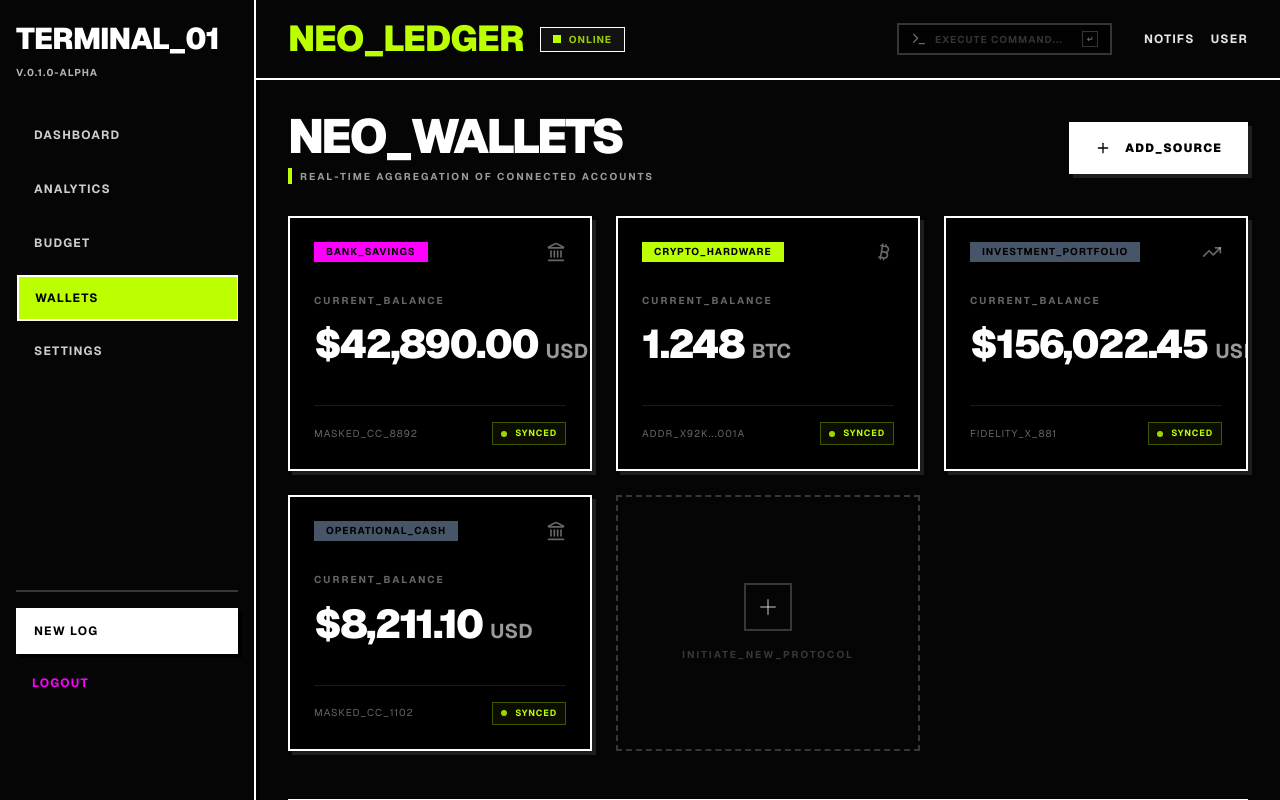
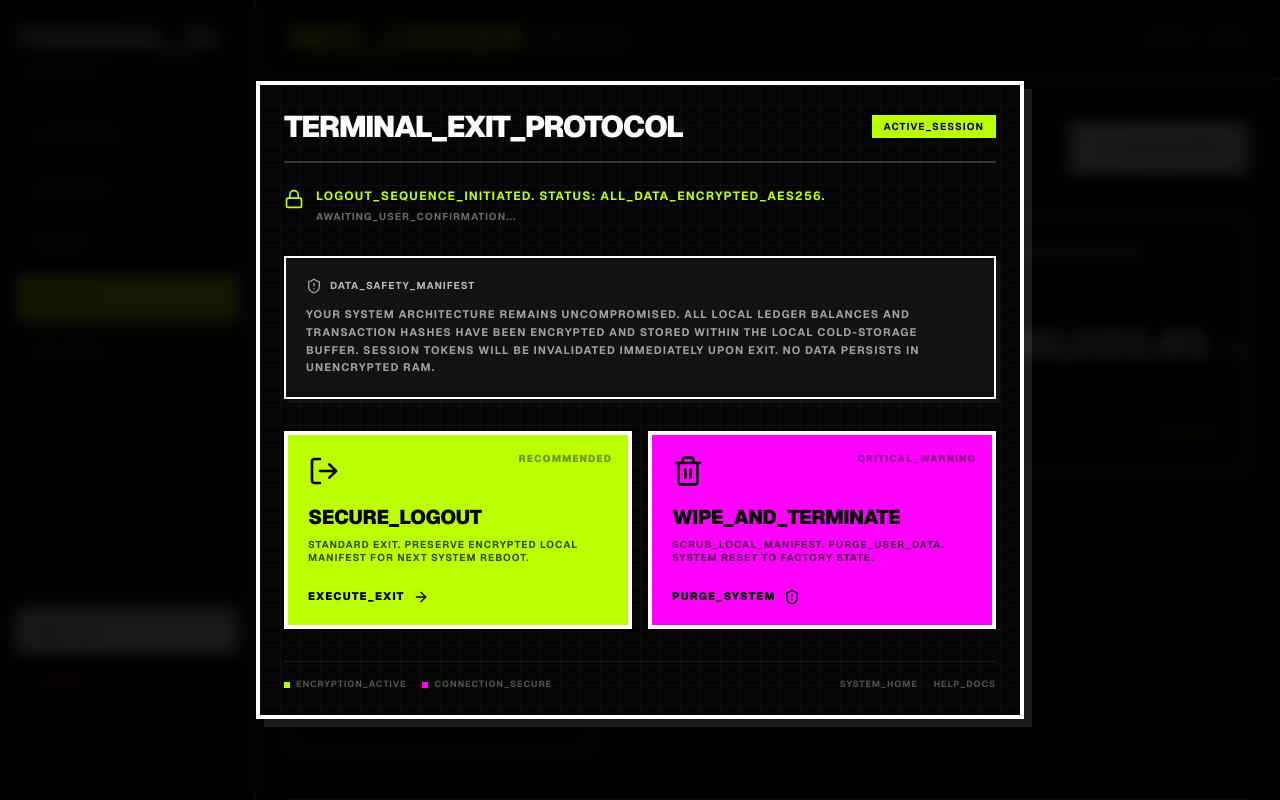
Before and after one commit to Knoxzen/neo_ledger, a Next.js app: page /wallets in a window 1280 px wide. Both pictures are taken after a click on the button "LOGOUT". Built offline with nearby package versions, Linux system fonts and the light colour scheme; no server answers.

Commit message:
feat: add LogoutModal and integrate into DashboardChrome UI

```diff
--- /dev/null
+++ b/components/LogoutModal.tsx
@@ -0,0 +1,164 @@
+'use client';
+
+import { motion, AnimatePresence } from 'framer-motion';
+import { LogOut, Trash2, ShieldAlert, Lock, ArrowRight } from 'lucide-react';
+import { useAuth } from '@/hooks/useAuth';
+import { db } from '@/services/db.service';
+
+interface LogoutModalProps {
+  isOpen: boolean;
+  onClose: () => void;
+}
+
+export function LogoutModal({ isOpen, onClose }: LogoutModalProps) {
+  const { logout } = useAuth();
+
+  const handleSecureLogout = () => {
+    logout();
+    onClose();
+  };
+
+  const handleWipeAndTerminate = async () => {
+    // 1. Wipe Local Database
+    try {
+      await db.delete();
+      // 2. Clear tokens and redirect
+      logout();
+      onClose();
+    } catch (error) {
+      console.error('FAILED_TO_PURGE_LOCAL_DATA', error);
+    }
+  };
+
+  return (
+    <AnimatePresence>
+      {isOpen && (
+        <div className="fixed inset-0 z-[100] flex items-center justify-center p-4">
+          {/* Backdrop */}
+          <motion.div
+            initial={{ opacity: 0 }}
+            animate={{ opacity: 1 }}
+            exit={{ opacity: 0 }}
+            onClick={onClose}
+            className="absolute inset-0 bg-black/90 backdrop-blur-sm"
+          />
+
+          {/* Modal Container */}
+          <motion.div
+            initial={{ scale: 0.9, opacity: 0, y: 20 }}
+            animate={{
+              scale: 1,
+              opacity: 1,
+              y: 0,
+              transition: {
+                type: "spring",
+                stiffness: 400,
+                damping: 30
+              }
+            }}
+            exit={{ scale: 0.9, opacity: 0, y: 20 }}
+            className="relative w-full max-w-3xl border-4 border-white bg-[#050505] p-6 shadow-[8px_8px_0px_0px_rgba(255,255,255,0.1)] overflow-hidden"
+          >
+            {/* Grid Overlay */}
+            <div className="pointer-events-none absolute inset-0 opacity-[0.03]"
+                 style={{ backgroundImage: 'linear-gradient(#fff 1px, transparent 1px), linear-gradient(90deg, #fff 1px, transparent 1px)', backgroundSize: '20px 20px' }} />
+
+            {/* Header */}
+            <div className="relative z-10 flex items-center justify-between border-b-2 border-white/20 pb-4">
+              <h2 className="text-2xl font-black tracking-tighter sm:text-3xl uppercase font-mono">
+                TERMINAL_EXIT_PROTOCOL
+              </h2>
+              <div className="bg-[#BBFF00] px-3 py-1 text-[10px] font-bold tracking-widest text-black">
+                ACTIVE_SESSION
+              </div>
+            </div>
+
+            {/* Status Section */}
+            <div className="relative z-10 mt-6 flex items-start gap-3">
+              <Lock className="mt-0.5 size-5 text-[#BBFF00] shrink-0" />
+              <div className="space-y-1">
+                <p className="text-[12px] font-bold tracking-widest text-[#BBFF00] uppercase font-mono">
+                  LOGOUT_SEQUENCE_INITIATED. STATUS: ALL_DATA_ENCRYPTED_AES256.
+                </p>
+                <p className="text-[10px] font-bold tracking-widest text-white/40 uppercase font-mono">
+                  AWAITING_USER_CONFIRMATION...
+                </p>
+              </div>
+            </div>
+
+            {/* Data Safety Manifest Box */}
+            <div className="relative z-10 mt-8 border-2 border-white bg-[#121212] p-5 shadow-[4px_4px_0px_0px_rgba(255,255,255,0.05)]">
+              <div className="flex items-center gap-2 mb-3">
+                <ShieldAlert className="size-4 text-white/60" />
+                <span className="text-[10px] font-bold tracking-widest text-white/70 uppercase font-mono">
+                  DATA_SAFETY_MANIFEST
+                </span>
+              </div>
+              <p className="text-[11px] leading-relaxed font-bold tracking-widest text-white/60 uppercase font-mono">
+                YOUR SYSTEM ARCHITECTURE REMAINS UNCOMPROMISED. ALL LOCAL LEDGER BALANCES AND
+                TRANSACTION HASHES HAVE BEEN ENCRYPTED AND STORED WITHIN THE LOCAL COLD-STORAGE
+                BUFFER. SESSION TOKENS WILL BE INVALIDATED IMMEDIATELY UPON EXIT. NO DATA PERSISTS
+                IN UNENCRYPTED RAM.
+              </p>
+            </div>
+
+            {/* Choice Blocks */}
+            <div className="relative z-10 mt-8 grid grid-cols-1 gap-4 sm:grid-cols-2">
+              {/* Secure Logout Block */}
+              <button
+                onClick={handleSecureLogout}
+                className="group relative flex flex-col items-start border-4 border-white bg-[#BBFF00] p-5 text-black transition-all hover:translate-x-[-2px] hover:translate-y-[-2px] hover:shadow-[8px_8px_0px_0px_rgba(255,255,255,0.1)] active:translate-x-0 active:translate-y-0 active:shadow-none"
+              >
+                <div className="absolute right-4 top-4 text-[10px] font-black tracking-widest opacity-40">
+                  RECOMMENDED
+                </div>
+                <LogOut className="mb-4 size-8" />
+                <h3 className="text-xl font-black tracking-tight uppercase font-mono">SECURE_LOGOUT</h3>
+                <p className="mt-2 text-left text-[10px] font-bold leading-tight tracking-widest opacity-70 uppercase font-mono">
+                  STANDARD EXIT. PRESERVE ENCRYPTED LOCAL MANIFEST FOR NEXT SYSTEM REBOOT.
+                </p>
+                <div className="mt-6 flex items-center gap-2 text-[11px] font-black tracking-widest uppercase font-mono">
+                  EXECUTE_EXIT <ArrowRight className="size-4" />
+                </div>
+              </button>
+
+              {/* Wipe & Terminate Block */}
+              <button
+                onClick={handleWipeAndTerminate}
+                className="group relative flex flex-col items-start border-4 border-white bg-[#FF00FF] p-5 text-black transition-all hover:translate-x-[-2px] hover:translate-y-[-2px] hover:shadow-[8px_8px_0px_0px_rgba(255,255,255,0.1)] active:translate-x-0 active:translate-y-0 active:shadow-none"
+              >
+                <div className="absolute right-4 top-4 text-[10px] font-black tracking-widest opacity-40">
+                  CRITICAL_WARNING
+                </div>
+                <Trash2 className="mb-4 size-8" />
+                <h3 className="text-xl font-black tracking-tight uppercase font-mono">WIPE_AND_TERMINATE</h3>
+                <p className="mt-2 text-left text-[10px] font-bold leading-tight tracking-widest opacity-70 uppercase font-mono">
+                  SCRUB_LOCAL_MANIFEST. PURGE_USER_DATA. SYSTEM RESET TO FACTORY STATE.
+                </p>
+                <div className="mt-6 flex items-center gap-2 text-[11px] font-black tracking-widest uppercase font-mono">
+                  PURGE_SYSTEM <ShieldAlert className="size-4" />
+                </div>
+              </button>
+            </div>
+
+            {/* Footer Footer Status */}
+            <div className="relative z-10 mt-8 flex items-center justify-between border-t border-white/10 pt-4 text-[9px] font-bold tracking-widest text-white/30 uppercase font-mono">
+              <div className="flex gap-4">
+                <span className="flex items-center gap-1.5">
+                  <div className="size-1.5 bg-[#BBFF00]" /> ENCRYPTION_ACTIVE
+                </span>
+                <span className="flex items-center gap-1.5">
+                  <div className="size-1.5 bg-[#FF00FF]" /> CONNECTION_SECURE
+                </span>
+              </div>
+              <div className="flex gap-4">
+                <span>SYSTEM_HOME</span>
+                <span>HELP_DOCS</span>
+              </div>
+            </div>
+          </motion.div>
+        </div>
+      )}
+    </AnimatePresence>
+  );
+}
--- a/components/dashboard-chrome.tsx
+++ b/components/dashboard-chrome.tsx
@@ -17,20 +17,24 @@ import { RecentLogs } from '@/components/recent-logs';
 import { ExecuteBar } from '@/components/terminal/execute-bar';
 import { cn } from '@/lib/utils';
 
+import { LogoutModal } from '@/components/LogoutModal';
+
 export function DashboardChrome({ children }: { children: React.ReactNode }) {
   const pathname = usePathname();
   const [navOpen, setNavOpen] = useState(false);
   const [historyOpen, setHistoryOpen] = useState(false);
+  const [logoutModalOpen, setLogoutModalOpen] = useState(false);
 
   const closeNav = useCallback(() => setNavOpen(false), []);
 
   useEffect(() => {
-    if (!navOpen && !historyOpen) return;
+    if (!navOpen && !historyOpen && !logoutModalOpen) return;
 
     function onEscape(e: KeyboardEvent) {
       if (e.key === 'Escape') {
         closeNav();
         setHistoryOpen(false);
+        setLogoutModalOpen(false);
       }
     }
 
@@ -42,7 +46,7 @@ export function DashboardChrome({ children }: { children: React.ReactNode }) {
       window.removeEventListener('keydown', onEscape);
       document.body.style.overflow = prevOverflow;
     };
-  }, [navOpen, historyOpen, closeNav]);
+  }, [navOpen, historyOpen, logoutModalOpen, closeNav]);
 
   const navItems = [
     { label: 'DASHBOARD', href: '/' },
@@ -54,6 +58,7 @@ export function DashboardChrome({ children }: { children: React.ReactNode }) {
 
   return (
     <div className="flex h-screen w-full overflow-hidden bg-[#050505] text-white">
+      <LogoutModal isOpen={logoutModalOpen} onClose={() => setLogoutModalOpen(false)} />
       {/* Mobile Nav overlay */}
       <div
         role="presentation"
@@ -123,7 +128,10 @@ export function DashboardChrome({ children }: { children: React.ReactNode }) {
           <button
             type="button"
             className="mt-2 w-full px-4 py-3 text-left text-[clamp(10px,2.8vw,12px)] font-bold tracking-widest text-[#FF00FF] hover:bg-[#FF00FF]/10"
-            onClick={closeNav}
+            onClick={() => {
+              setLogoutModalOpen(true);
+              closeNav();
+            }}
           >
             LOGOUT
           </button>
```
